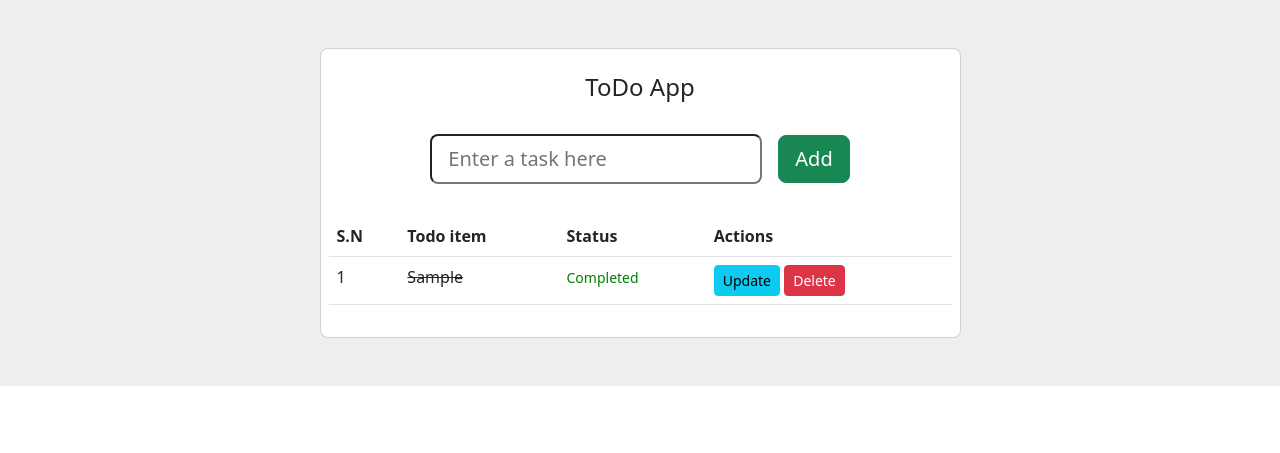
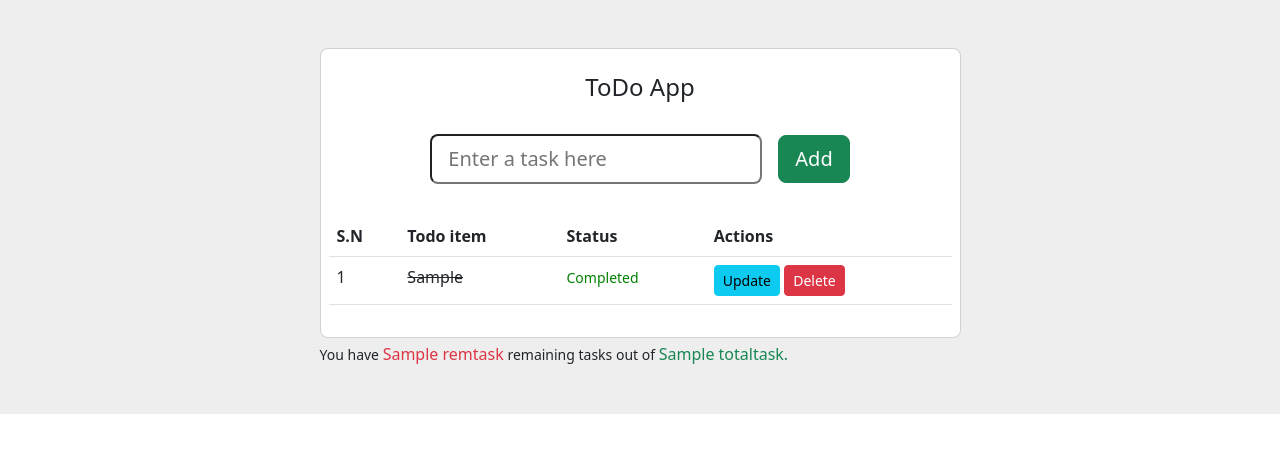
Before and after one commit to arunmahara/TODO-APP2, a Django app: template todo/templates/todo/index.html in a window 1280 px wide. Shown: the top 453 px of the page. Run offline with Django 4.2, Linux system fonts and the light colour scheme; tables that the repository leaves empty hold one stand-in row (values such as "Sample post"); the template is opened without the code that fills it: values that come from a table or form of the project are taken from there, most other values are stand-ins (such as "Sample title", 1, 10 or a date in 2020); some libraries are stand-ins or nearby versions.

Commit message:
task count

```diff
--- a/todo/templates/todo/index.html
+++ b/todo/templates/todo/index.html
@@ -13,7 +13,7 @@
         <div class="container py-5 h-50">
           <div class="row d-flex justify-content-center align-items-center h-100">
             <div class="col col-lg-9 col-xl-7">
-              <div class="card rounded-3">
+              <div class="card rounded-3 mb-1">
                 <div class="card-body p-2">
                   <h4 class="text-center my-3 pb-3">ToDo App</h4>
 
@@ -75,6 +75,7 @@
 
                 </div>
               </div>
+              <small> You have <small class="text-danger h6">{{remtask}}</small> remaining tasks  out of <small class="text-success h6">{{totaltask}}.</small></small>
             </div>
             <div>
               {% for message in messages %}
--- a/todo/views.py
+++ b/todo/views.py
@@ -22,7 +22,10 @@ def index(request):
 
     else:
         alltask = Todo.objects.all().order_by('-date') #get all todo tasks according to date created created
-        return render(request, 'todo/index.html', {'alltasks': alltask})
+        remtask = Todo.objects.filter(status=False).count()
+        totaltask = alltask.count()
+        context = {'alltasks': alltask, 'remtask':remtask, 'totaltask':totaltask}
+        return render(request, 'todo/index.html', context)
 
 # function to delete todo task
 def deleteTask(request, id):
```
